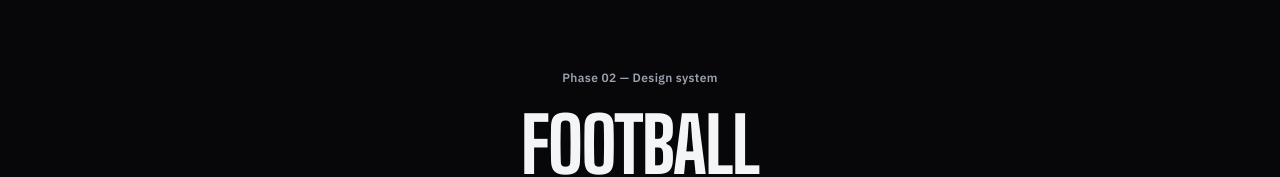
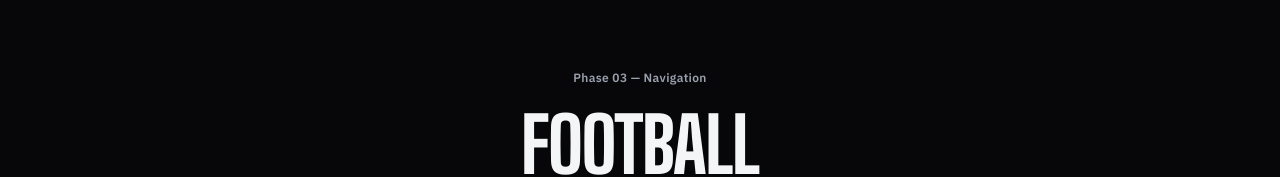
Before and after one commit to Abolfazlrwm/football-battle-arena, a Next.js app: page / in a window 1280 px wide. Shown: the part 203-380 px from the top of the page. Built offline with nearby package versions, Linux system fonts and the light colour scheme.

Commit message:
chore: update homepage status label

```diff
--- a/src/app/page.tsx
+++ b/src/app/page.tsx
@@ -3,7 +3,7 @@ import Link from "next/link";
 export default function Home() {
   return (
     <main className="flex flex-1 flex-col items-center justify-center gap-6 px-6 text-center">
-      <p className="text-label text-arena-mist">Phase 02 — Design system</p>
+      <p className="text-label text-arena-mist">Phase 03 — Navigation</p>
       <h1 className="text-display-2xl">
         FOOTBALL
         <br />
```
